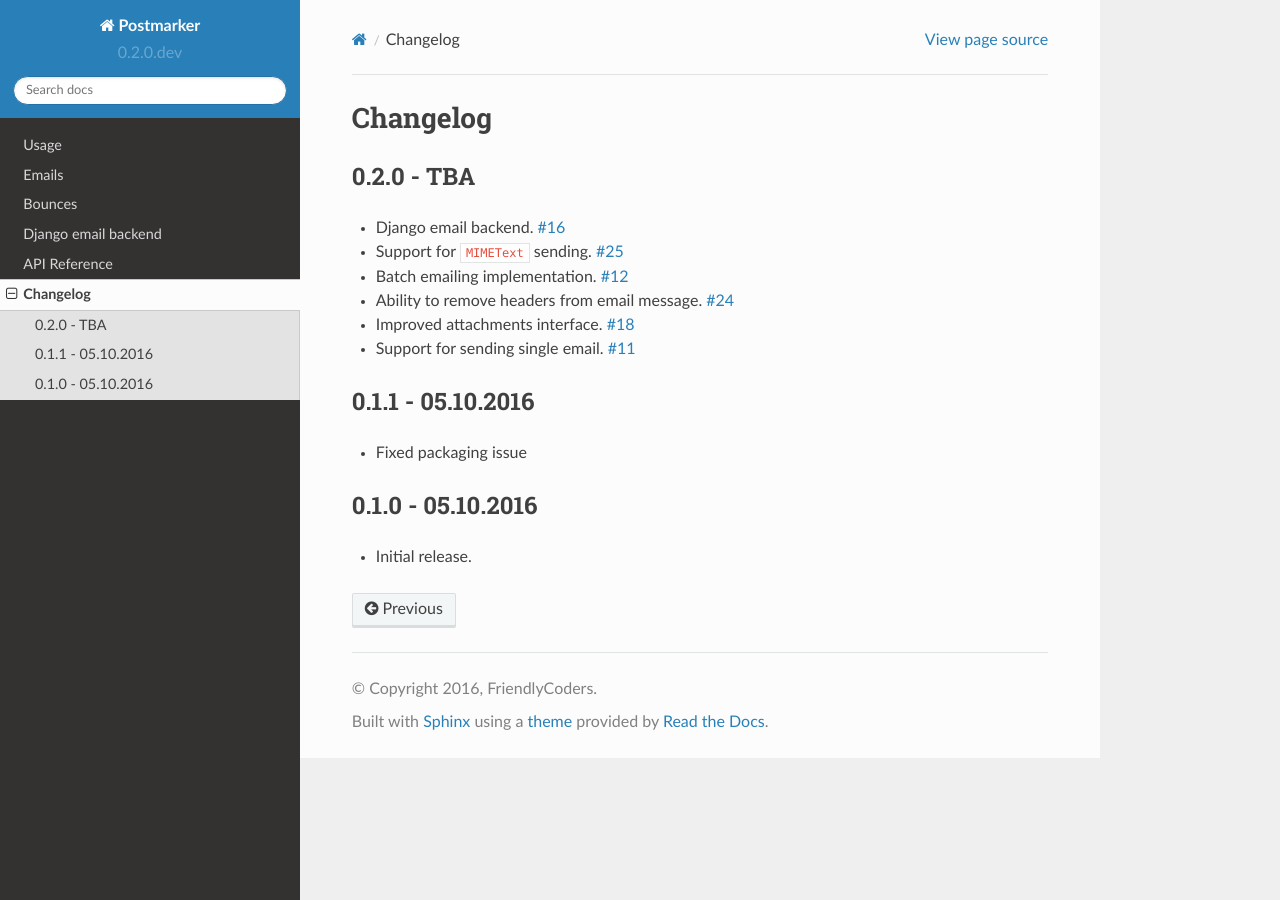
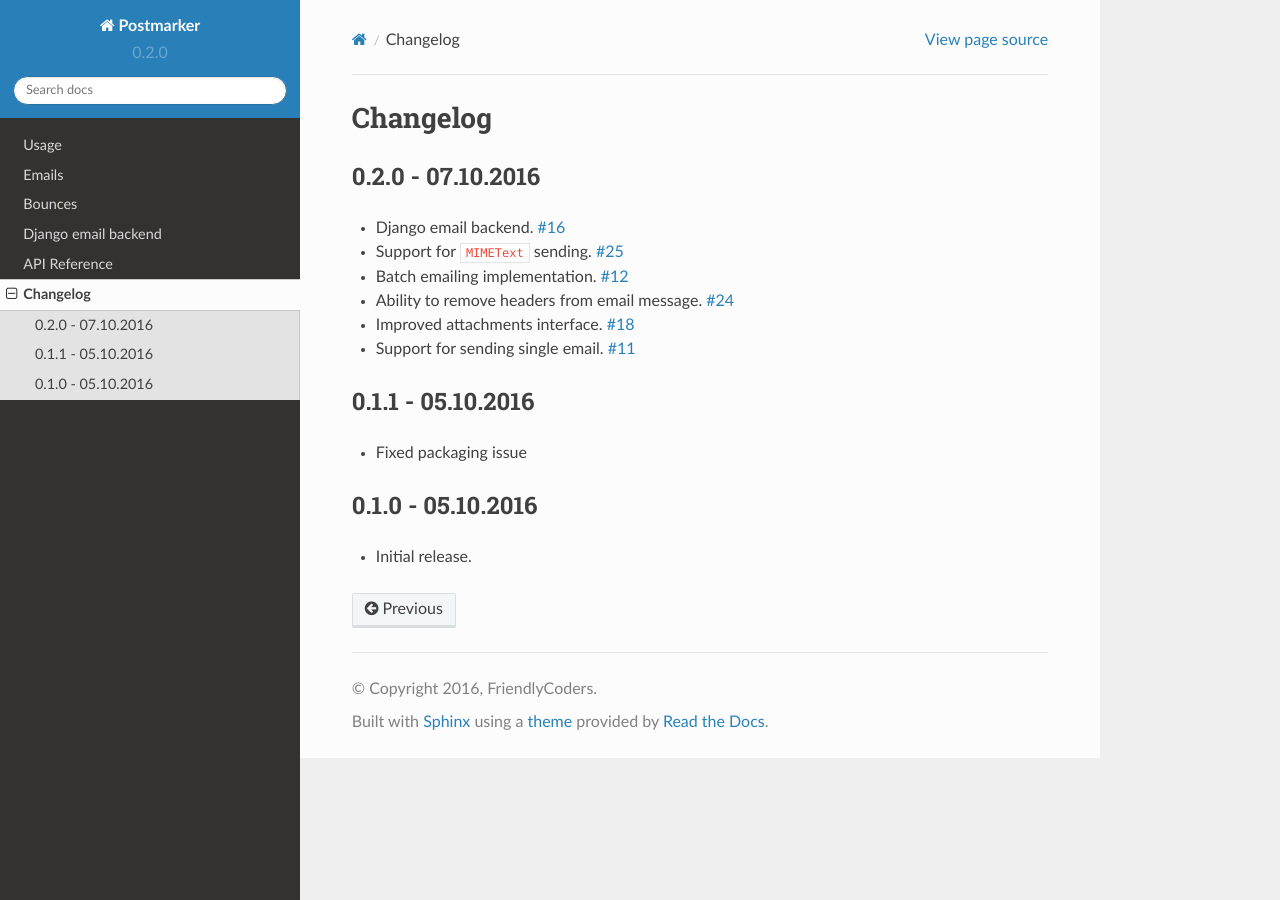
Before and after one commit to Stranger6667/postmarker, a Sphinx documentation site: the page built from docs/changelog.rst, in a window 1280 px wide. Built offline with Sphinx 7.4.7 and the Read the Docs theme 2.0.0, drawn with Linux system fonts in a browser that asks for light colours.

Commit message:
Release 0.2.0

```diff
--- a/docs/changelog.rst
+++ b/docs/changelog.rst
@@ -3,8 +3,8 @@
 Changelog
 =========
 
-0.2.0 - TBA
------------
+0.2.0 - 07.10.2016
+------------------
 
 - Django email backend. `#16`_
 - Support for ``MIMEText`` sending. `#25`_
--- a/postmarker/__init__.py
+++ b/postmarker/__init__.py
@@ -1,4 +1,4 @@
 # coding: utf-8
 
 
-__version__ = '0.2.0.dev'
+__version__ = '0.2.0'
```
